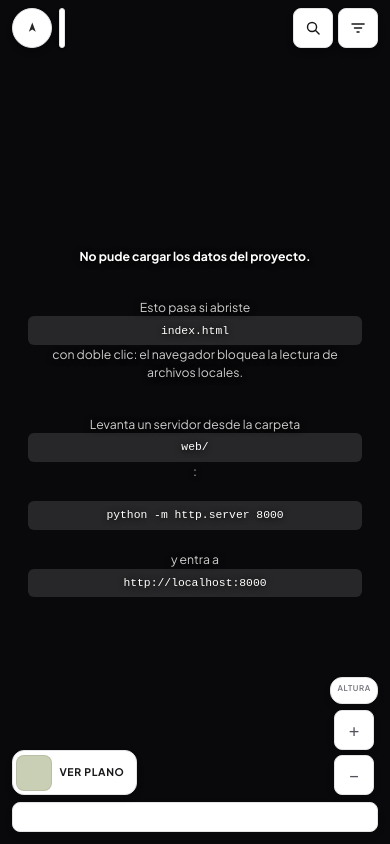
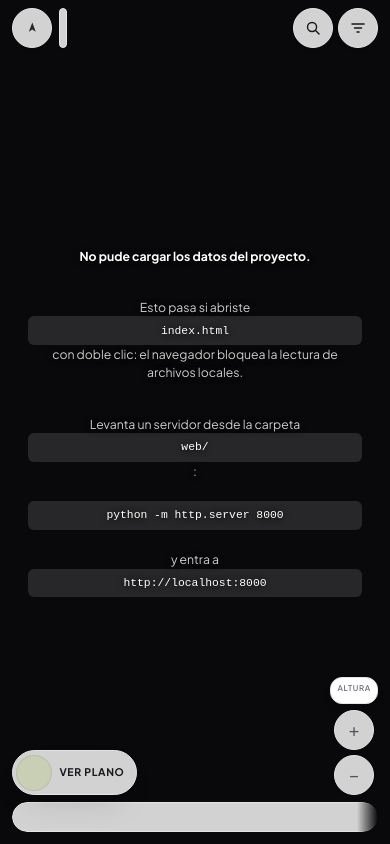
Before and after one commit to lukas-code-master-ctp/master-plan, a website with bundled scripts: page web/index.html in a window 390 px wide. Built offline with nearby package versions, Linux system fonts and the light colour scheme; no server answers.

Commit message:
feat: el visor en el teléfono con las mismas islas que en escritorio
Los botones de arriba pasan a ser redondos y de vidrio, como las islas de
escritorio; los puntos de vuelo, la leyenda y Ver plano, cápsulas de punta
redonda; el zoom, botones redondos. La leyenda se desliza sin barra y con el
borde derecho desvanecido cuando no cabe (antes asomaba la barra de scroll).

Co-Authored-By: Claude Opus 5.5 <noreply@anthropic.com>

```diff
--- a/web/css/estilos.css
+++ b/web/css/estilos.css
@@ -1877,3 +1877,28 @@ button { cursor: pointer; }
 @media (min-width: 62.0625rem) and (prefers-reduced-motion: reduce) {
   .puntos__pildora { transition: none; }
 }
+
+/* --- Teléfono: las mismas islas ---------------------------------------------- */
+
+/* Los botones y cápsulas del teléfono toman el vidrio y las formas redondas de
+   las islas de escritorio: botones redondos, cápsulas de punta redonda. */
+@media (max-width: 62rem) {
+  .cabecera .pastillon, .capsula-rumbo, .puntos, .leyenda, .ver-plano, .zoom button {
+    background: var(--isla); backdrop-filter: blur(14px);
+    border: 1px solid var(--linea); box-shadow: var(--sombra-isla);
+  }
+  .cabecera .pastillon { border-radius: 50%; }
+  .puntos { border-radius: var(--radio-full); padding: 3px; }
+  .puntos__fila button { border-radius: var(--radio-full); }
+  .puntos__fila button[aria-pressed="true"] { background: var(--marca-700); color: #fff; }
+  /* La leyenda se desliza si no cabe: sin barra de desplazamiento y con el borde
+     derecho desvanecido, que avisa que hay más. */
+  .leyenda {
+    border-radius: var(--radio-full); padding: 0 0.9rem; scrollbar-width: none;
+    mask-image: linear-gradient(90deg, #000 calc(100% - 1.5rem), transparent);
+  }
+  .leyenda::-webkit-scrollbar { display: none; }
+  .ver-plano { border-radius: var(--radio-full); }
+  .ver-plano__miniatura { border-radius: 50%; }
+  .zoom button { border-radius: 50%; }
+}
```
